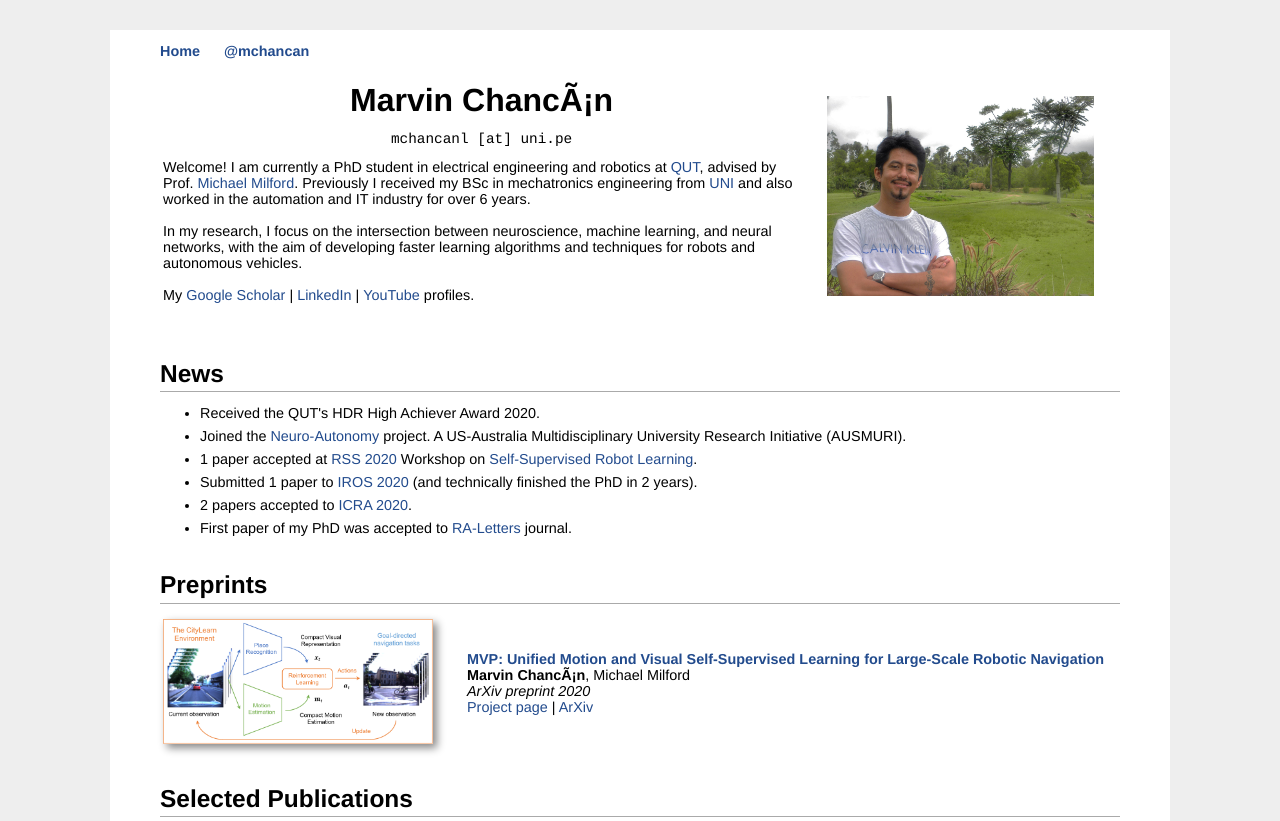
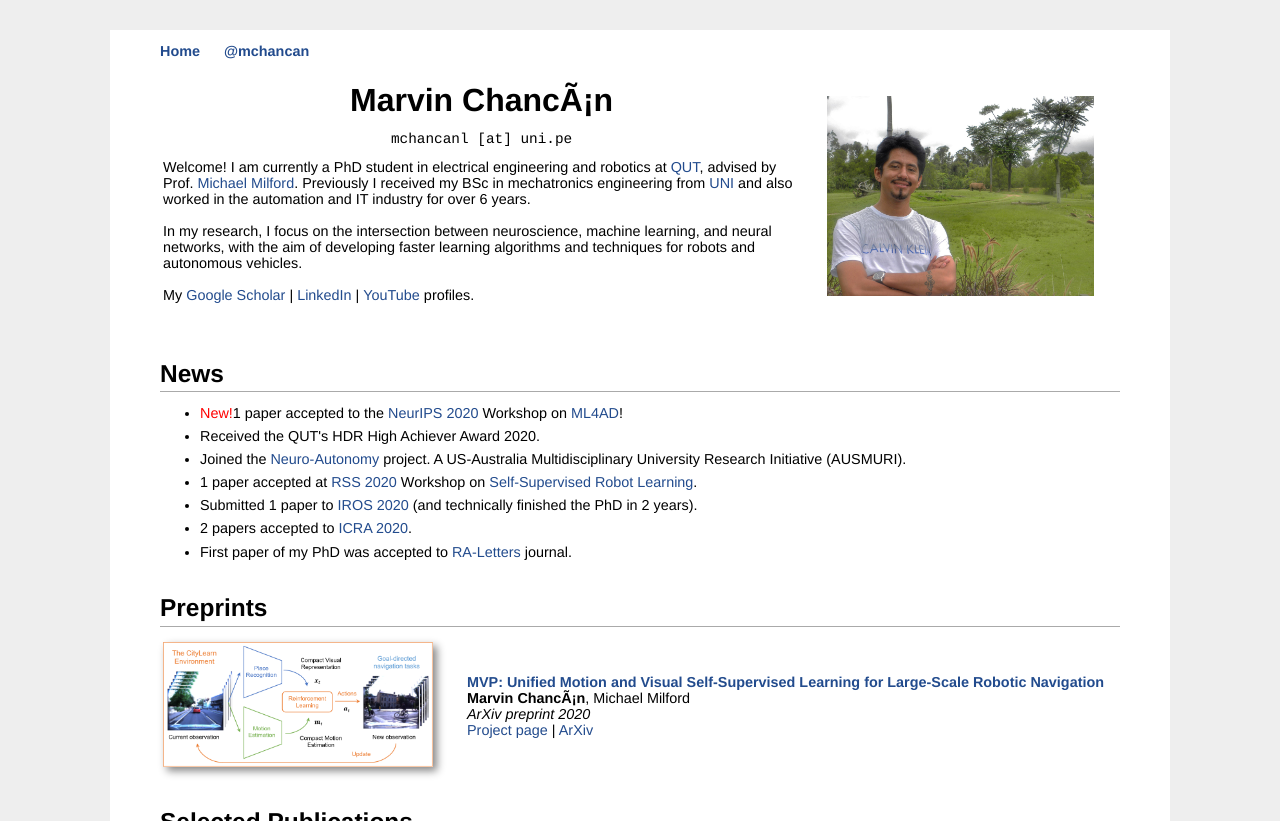
Before and after one commit to mchancan/mchancan.github.io, a Jekyll site: the page built from index.html, in a window 1280 px wide and 900 px high, cut to the strip 0-821 px from the top of the window. Built offline with Jekyll 4.4.1, drawn with Linux system fonts in a browser that asks for light colours; nearby versions of some CDN libraries; comment, search, counter and statistics services are not loaded.

Commit message:
Update index.html

```diff
--- a/index.html
+++ b/index.html
@@ -30,6 +30,7 @@ title: Marvin's Homepage
 
 <h2>News</h2>
 <ul>
+	<li><font color = 'red'>New!</font>1 paper accepted to the <a href="https://neurips.cc/Conferences/2020/" target="_blank">NeurIPS 2020</a> Workshop on <a href="https://ml4ad.github.io" target="_blank">ML4AD</a>!</li>
 	<li>Received the QUT's HDR High Achiever Award 2020</a>.</li>
 	<li>Joined the <a href="http://sites.bu.edu/neuroautonomy/" target="_blank">Neuro-Autonomy</a> project. A US-Australia Multidisciplinary University Research Initiative (AUSMURI)</a>.</li>
 	<li>1 paper accepted at <a href="https://roboticsconference.org/" target="_blank">RSS 2020</a> Workshop on <a href="https://www.brainlinks-braintools.uni-freiburg.de/rss20-ssrl/" target="_blank">Self-Supervised Robot Learning</a>.</li>
```
